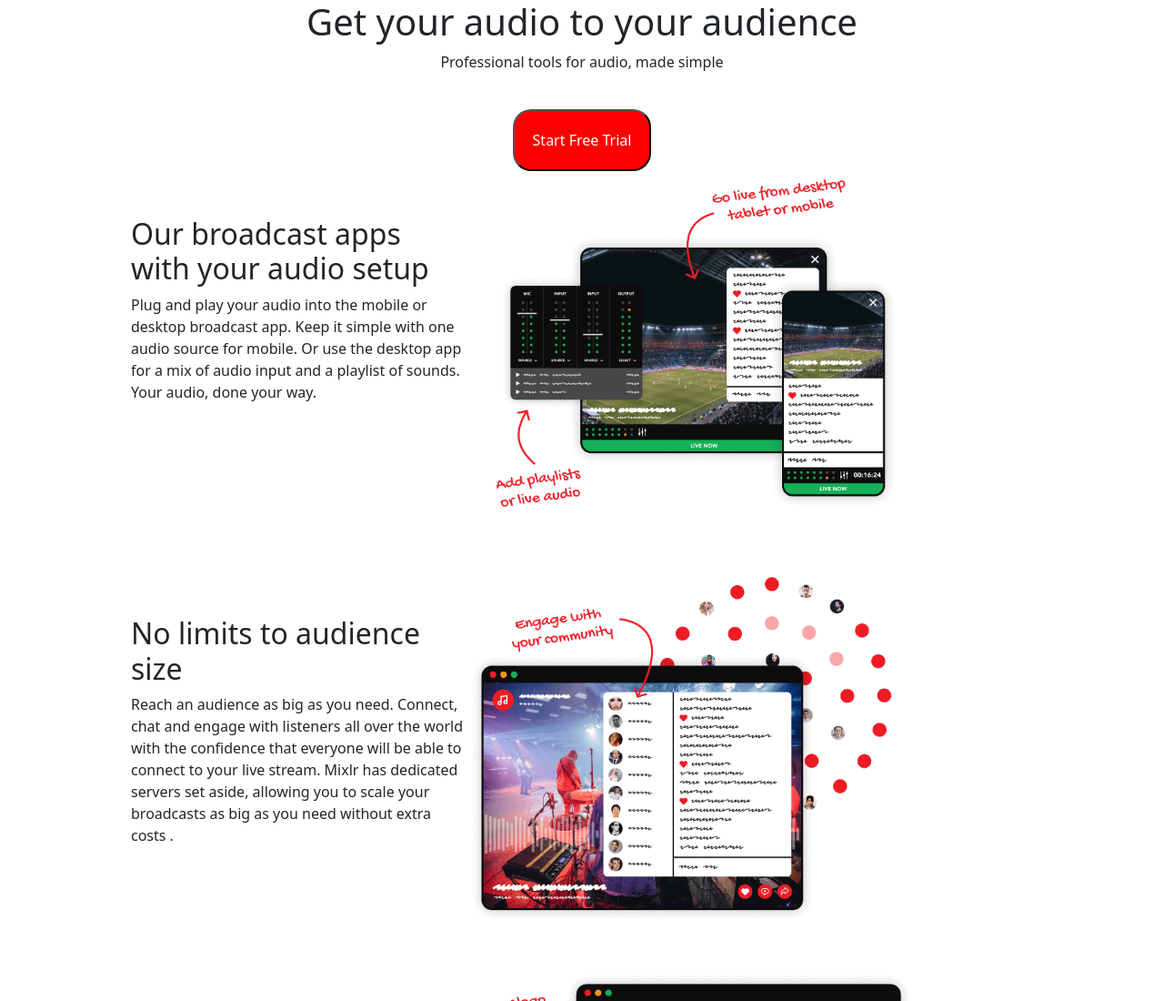
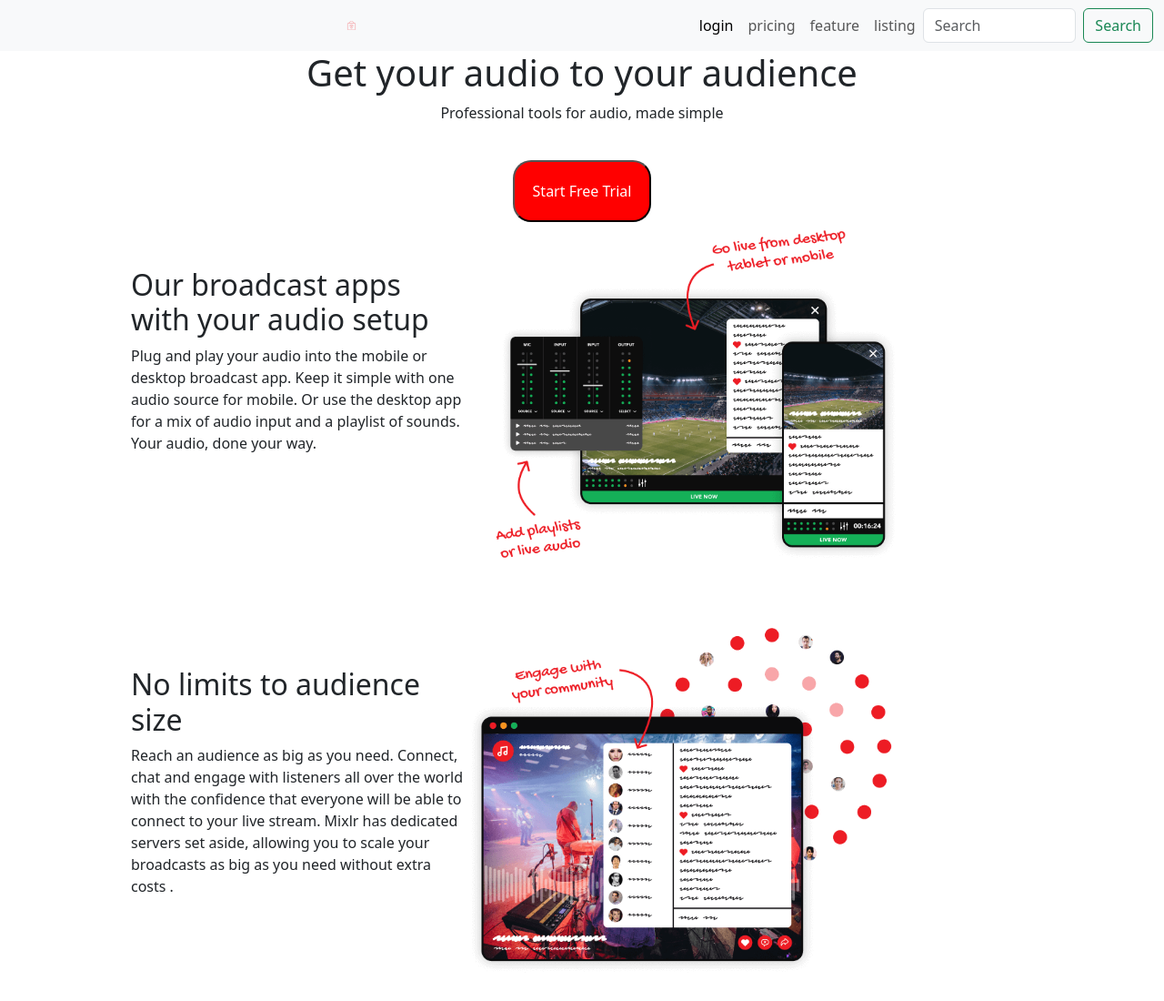
Before and after one commit to mustybro/mytest, a plain HTML site: page index.html in a window 1280 px wide. Shown: the top 1100 px of the page at 91% size. Drawn offline with nearby package versions, Linux system fonts and the light colour scheme.

Commit message:
corrections

```diff
--- a/index.html
+++ b/index.html
@@ -11,6 +11,35 @@
 </head>
 
 <body>
+    <nav class="navbar navbar-expand-lg bg-body-tertiary">
+        <div class="container-fluid">
+          <img src="./image/feature-privacy-6f19d6d6ebb0e5ea7cb043db5826b29e8796250b79e5f469863cb278b108947d.svg" alt="" height="10px">
+          <button class="navbar-toggler" type="button" data-bs-toggle="collapse" data-bs-target="#navbarSupportedContent" aria-controls="navbarSupportedContent" aria-expanded="false" aria-label="Toggle navigation">
+            <span class="navbar-toggler-icon"></span>
+          </button>
+          <div class="collapse navbar-collapse" id="navbarSupportedContent">
+            <ul class="navbar-nav me-auto mb-2 mb-lg-0">
+              <li class="nav-item">
+                <a class="nav-link active" aria-current="page" href="#">login</a>
+              </li>
+              <li class="nav-item">
+                <a class="nav-link" href="#">pricing</a>
+              </li>
+              <li class="nav-item">
+                <a class="nav-link" href="#">feature</a>
+              </li>
+              <li class="nav-item">
+                <a class="nav-link" href="#">listing</a>
+              </li>
+
+            </ul>
+            <form class="d-flex" role="search">
+              <input class="form-control me-2" type="search" placeholder="Search" aria-label="Search">
+              <button class="btn btn-outline-success" type="submit" class="but">Search</button>
+            </form>
+          </div>
+        </div>
+      </nav>
 
 
     <div>
```
